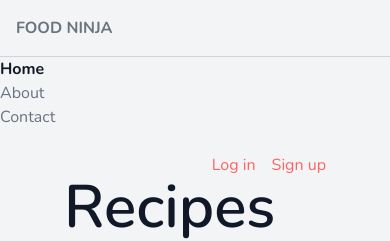
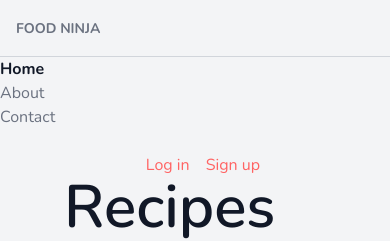
Before and after one commit to daviddarx/learn-tailwind, a website built with Parcel: page src/index.html in a window 390 px wide. Shown: the top 241 px of the page. Built offline with nearby package versions, Linux system fonts and the light colour scheme.

Commit message:
feat(index) sets media-queries

```diff
--- a/src/index.html
+++ b/src/index.html
@@ -14,7 +14,9 @@
                         <h1
                             class="font-bold uppercase p-4 border-b border-gray-300"
                         >
-                            <a href="/">Food Ninja</a>
+                            <a href="/" class="text-sm md:text-base lg:text-lg"
+                                >Food Ninja</a
+                            >
                         </h1>
                     </div>
                     <ul>
@@ -37,7 +39,7 @@
                 </nav>
             </div>
             <main class="px-16 py-6">
-                <div class="flex justify-end">
+                <div class="flex justify-center md:justify-end">
                     <a href="#" class="text-primary ml-4">Log in</a>
                     <a href="#" class="text-primary ml-4">Sign up</a>
                 </div>
```
